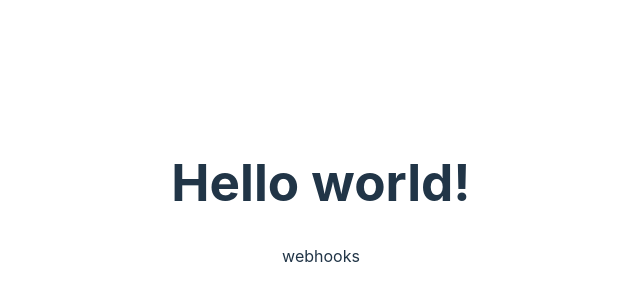
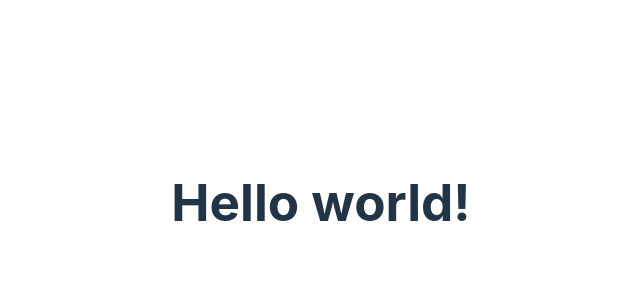
Before and after one commit to mshiva452/cicd, a React (Vite) app: page / in a window 1280 px wide. Shown: the part 198-498 px from the top of the page, without its empty margins (319-959 px from the left). Built offline with nearby package versions, Linux system fonts and the light colour scheme.

Commit message:
webhooks testing

```diff
--- a/src/App.tsx
+++ b/src/App.tsx
@@ -5,7 +5,6 @@ function App() {
   return (
     <>
       <h1>Hello world!</h1>
-      <p>webhooks</p>
     </>
   )
 }
```
